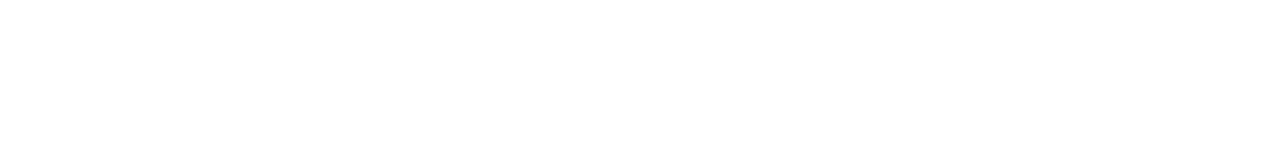
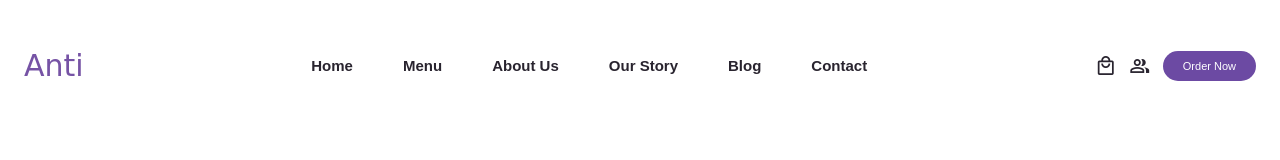
Before and after one commit to thomsonthomastomy-collab/sweet-bakery-website, a plain HTML site: page index.html in a window 1280 px wide. Drawn offline with nearby package versions, Linux system fonts and the light colour scheme.

Commit message:
second commit nav bar

```diff
--- a/index.html
+++ b/index.html
@@ -3,10 +3,22 @@
 <head>
     <meta charset="UTF-8">
     <meta name="viewport" content="width=device-width, initial-scale=1.0">
-    <link rel="stylesheet" href="style.css">
-    <title>Document</title>
+<link rel="stylesheet" href="https://fonts.googleapis.com/css2?family=Material+Symbols+Outlined:opsz,wght,FILL,GRAD@20..48,100..700,0..1,-50..200&icon_names=group,local_mall">
+<link rel="stylesheet" href="style.css">
 </head>
 <body>
-
+    <header>
+        <nav class="nav-bar">
+            <h1>Anti</h1>
+            <div class="nav-link">
+                <a href="">Home</a><a href="">Menu</a><a href="">About Us</a><a href="">Our Story</a><a href="">Blog</a><a href="">Contact</a>
+            </div>
+              <div class="nav-icons">
+    <span class="material-symbols-outlined">local_mall</span>
+    <span class="material-symbols-outlined">group</span>
+      <button>Order Now</button>
+            </div>
+        </nav>
+    </header>
 </body>
 </html>
--- a/style.css
+++ b/style.css
@@ -0,0 +1,56 @@
+*{
+    margin: 0;
+    padding: 0;
+    box-sizing: border-box;
+}
+ body {
+    font-family: var(--font-sans); color: var(--color-ink); background: #fff; padding: 48px 24px 96px;
+    text-decoration: none;
+ }
+
+
+/*nav bar*/
+h1{
+  font-family: 'Allura', cursive;
+    font-size: 30px;
+    font-weight: 400;
+    color: #7653A5;
+}
+.nav-bar{
+    display: flex;
+    justify-content: space-between;
+}
+.nav-link{
+    display: flex;
+    align-items: center;
+    justify-content: space-between;
+    gap: 50px;
+}
+
+ .nav-link a{font-family: 'Poppins', sans-serif;
+    font-size: 15px;
+    color: #29242F;
+    text-decoration: none;
+font-weight: 700;
+ }
+
+ .material-symbols-outlined {
+    font-size: 22px;
+    color: #29242F;
+}
+nav button {
+    background-color: #6C4AA3;
+    color: #FFFFFF;
+    font-family: 'Poppins', sans-serif;
+    font-size: 11px;
+    font-weight: 500;
+    padding: 9px 20px;
+    border: none;
+    border-radius: 20px;
+    cursor: pointer;
+}
+.nav-icons{
+    display: flex;
+    align-items: center;
+    gap: 12px;
+}
```
